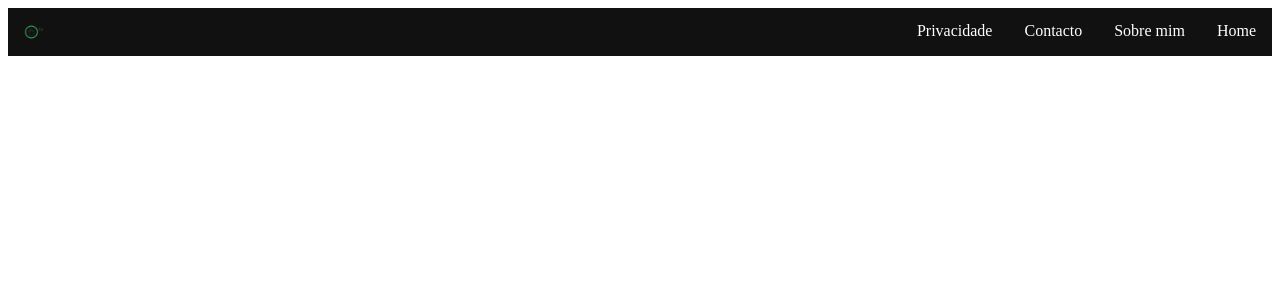
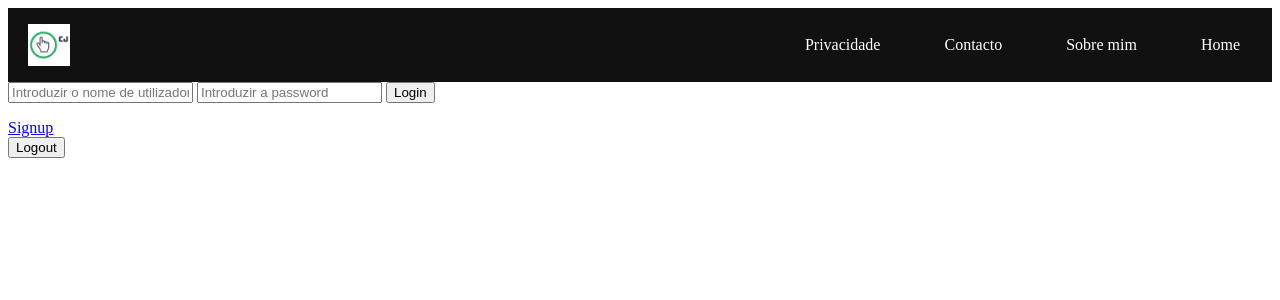
Before and after one commit to NilSilva/CJ, a PHP site: page / in a window 1280 px wide. Shown: the top 300 px of the page. Run offline with PHP 8.4, Linux system fonts and the light colour scheme.

Commit message:
Formulario de login e logout criados.

```diff
--- a/header.php
+++ b/header.php
@@ -27,6 +27,11 @@
                 float: right;
             }
 
+            li a:hover {
+                padding: 14px 16px;
+                background-color: #000;
+            }
+
             li a {
                 display: block;
                 color: white;
@@ -35,8 +40,8 @@
                 text-decoration: none;
             }
 
-            li a:hover {
-            background-color: #000;
+            .pad{
+                padding: 14px 16px;
             }
 
         </style>
@@ -49,29 +54,43 @@
 
                 <ul>
 
-                    <li style="float:left;">
+                    <li style="float:left; padding: 2px 4px">
 
                         <a href="#">
 
-                            <img style="max-width:20px; height:auto; padding: 0px;" src="img/logo.png" alt="Logo" />
+                            <img style="max-width:42px; height:auto; background-color: white;" src="img/logo.png" alt="Logo" />
 
                         </a>
 
                     </li>
 
-                    <li><a href="index.php">Home</a></>
+                    <li class="pad"><a href="index.php">Home</a></>
 
-                    <li><a href="#">Sobre mim</a></li>
+                    <li class="pad"><a href="#">Sobre mim</a></li>
 
-                    <li><a href="#">Contacto</a></li>
+                    <li class="pad"><a href="#">Contacto</a></li>
 
-                    <li><a href="#">Privacidade</a></li>
+                    <li class="pad"><a href="#">Privacidade</a></li>
 
                 </ul>
 
                 <div>
 
                     <form action="includes/login.inc.php" method="post">
+
+                        <input type="text" name="UserName" placeholder="Introduzir o nome de utilizador"/>
+
+                        <input type="password" name="password" placeholder="Introduzir a password"/>
+
+                        <button type="submit" name="login-submit">Login</button>
+
+                    </form>
+
+                    <a href="signup.php">Signup</a>
+
+                    <form action="includes/logout.inc.php" method="post">
+
+                        <button type="submit" name="logout-submit">Logout</button>
 
                     </form>
 
```
Lines whose indentation alone changed are shown as unchanged.
